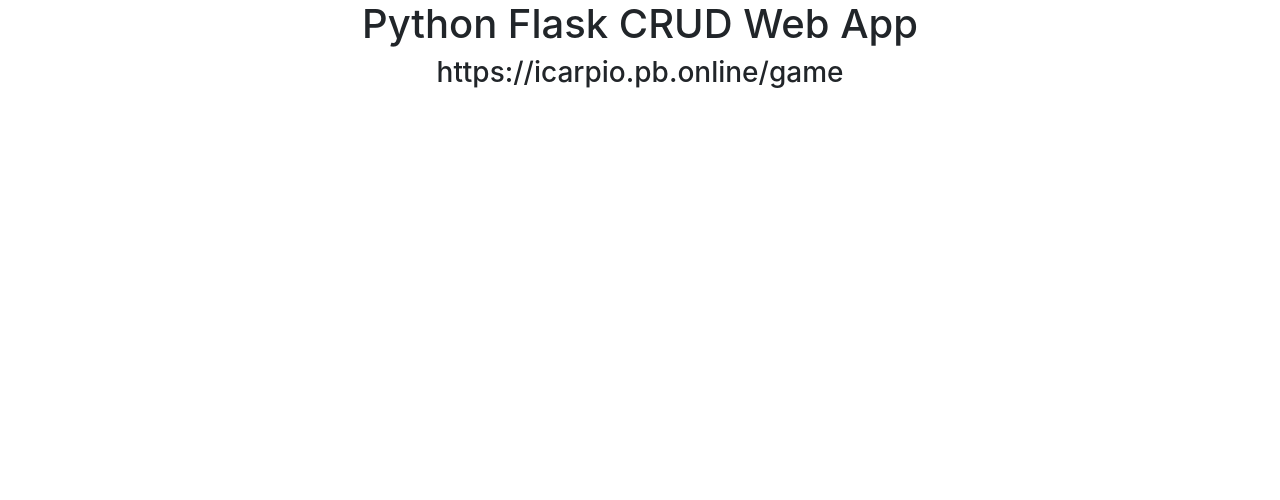
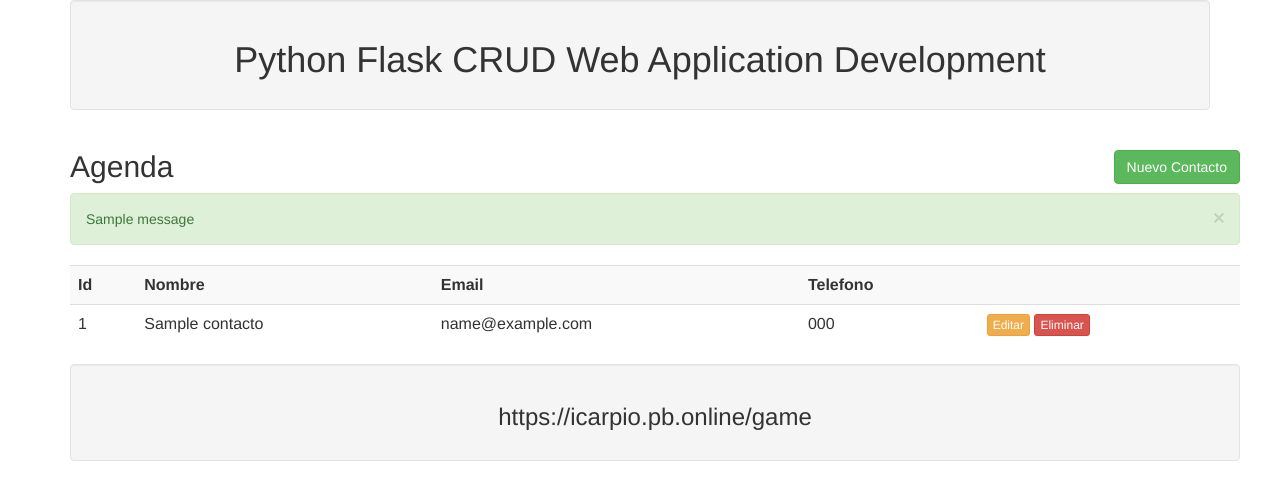
Before and after one commit to icarpio/CRUDFlask, a Flask app: page / in a window 1280 px wide. Shown: the top 500 px of the page. Run offline with Flask 2, Linux system fonts and the light colour scheme; tables that the repository leaves empty or names only in its code hold one stand-in row (values such as "Sample post"); one stand-in notice (Sample message) is shown; some libraries are stand-ins or nearby versions.

Commit message:
Add Insert & List

```diff
--- a/App.py
+++ b/App.py
@@ -1,11 +1,47 @@
-from flask import Flask, render_template
+from flask import Flask, render_template, request, redirect, url_for, flash
+from flask_mysqldb import MySQL
+
+
 
 app = Flask(__name__)
+app.secret_key = 'many random bytes'
+
+app.config['MYSQL_HOST'] = 'localhost'
+app.config['MYSQL_USER'] = 'root'
+app.config['MYSQL_PASSWORD'] = 'root'
+app.config['MYSQL_DB'] = 'agenda'
+
+mysql = MySQL(app)
+
 
 
 @app.route('/')
 def Index():
-    return render_template('index.html')
+    cur = mysql.connection.cursor()
+    cur.execute("SELECT  * FROM contactos")
+    data = cur.fetchall()
+    cur.close()
+
+
+
+
+    return render_template('index.html', contactos=data )
+
+
+
+@app.route('/insert', methods = ['POST'])
+def insert():
+
+    if request.method == "POST":
+        flash("Datos insertados correctamente")
+        name = request.form['nombre']
+        email = request.form['email']
+        phone = request.form['telefono']
+        cur = mysql.connection.cursor()
+        cur.execute("INSERT INTO contactos (nombre, email, telefono) VALUES (%s, %s, %s)", (name, email, phone))
+        mysql.connection.commit()
+        return redirect(url_for('Index'))
+
 
 if __name__ == "__main__":
     app.run(debug=True)
--- /dev/null
+++ b/templates/footer.html
@@ -0,0 +1,5 @@
+<div class="well text-center">
+
+    <h3>https://icarpio.pb.online/game</h3>
+
+</div>
--- /dev/null
+++ b/templates/header.html
@@ -0,0 +1,22 @@
+<html>
+
+<head>
+
+    <title>Crud Application</title>
+    <link href="{{url_for('static', filename = 'css/bootstrap.min.css')}}" rel="stylesheet">
+    <link rel="shortcut icon" href="{{url_for('static', filename = 'people.png' )}}">
+
+
+</head>
+
+<body>
+
+
+    <div class="container">
+
+        <div class="well text-center">
+
+            <h1>Python Flask CRUD Web Application Development</h1>
+
+
+        </div>
--- a/templates/index.html
+++ b/templates/index.html
@@ -1,24 +1,146 @@
-<html>
+{% include "header.html" %}
 
-<head>
-    <title>CRUD App</title>
-    <link href="{{url_for('static', filename='css/bootstrap.min.css')}}" rel="stylesheet">
-    <link rel="shortcut icon" href="{{url_for('static', filename='people.png')}}">
-</head>
+<link href="{{url_for('static', filename = 'css/bootstrap.min.css')}}" rel="stylesheet" /> {% block body %}
+<div class="container">
+    <div class="row">
+        <div class="col md-12">
+            <h2>
+                Agenda
+                <button type="button" class="btn btn-success  pull-right" data-toggle="modal" data-target="#myModal">
+               Nuevo Contacto
+            </button>
+            </h2>
 
-<body>
-    <div class="container">
+            {%with messages = get_flashed_messages()%} {%if messages%} {% for message in messages %}
 
-        <div class="well text-center">
-            <h1>Python Flask CRUD Web App</h1>
+            <div class="alert alert-success alert-dismissable" role="alert">
+                <button type="button" class="close" data-dismiss="alert" aria-label="close">
+               <span aria-hidden="true">&times;</span></button> {{ message }}
+            </div>
+
+            {%endfor%} {%endif%} {%endwith%}
+
+            <table class="table table-striped">
+                <tr>
+                    <th>Id</th>
+                    <th>Nombre</th>
+                    <th>Email</th>
+                    <th>Telefono</th>
+                    <th></th>
+                </tr>
+
+                {% for row in contactos %}
+                <tr>
+                    <td>{{row.0}}</td>
+                    <td>{{row.1}}</td>
+                    <td>{{row.2}}</td>
+                    <td>{{row.3}}</td>
+                    <td>
+                        <a href="" class="btn btn-warning btn-xs" data-toggle="modal" data-target="#modaledit">Editar</a>
+                        <a href="" class="btn btn-danger btn-xs" onclick="return confirm('Are You Sure For Delete?')">Eliminar</a>
+                    </td>
+                </tr>
+                <!-- Update -->
+                <div id="modaledit{{row.0}}" class="modal fade" role="dialog">
+                    <div class="modal-dialog">
+                        <div class="modal-content">
+                            <div class="modal-header">
+                                <button type="button" class="close" data-dismiss="modal">
+                           &times;
+                        </button>
+
+                                <h4 class="modal-title">Actualizar Datos</h4>
+                            </div>
+
+                            <div class="modal-body">
+                                <form action="" method="POST">
+                                    <div class="form-group">
+                                        <label>Nombre:</label>
+                                        <input type="hidden" name="id" value="" />
+
+                                        <input type="text" class="form-control" name="name" value="" />
+                                    </div>
+
+                                    <div class="form-group">
+                                        <label>Email:</label>
+
+                                        <input type="text" class="form-control" name="email" value="" />
+                                    </div>
+
+                                    <div class="form-group">
+                                        <label>Telefono:</label>
+
+                                        <input type="text" class="form-control" name="phone" value="" />
+                                    </div>
+
+                                    <div class="form-group">
+                                        <button class="btn btn-primary" type="sbumit">Editar</button>
+                                    </div>
+                                </form>
+                            </div>
+
+                            <div class="modal-footer">
+                                <button type="button" class="btn btn-default" data-dismiss="modal">Cerrar</button>
+                            </div>
+                        </div>
+                    </div>
+                </div>
+
+                {% endfor %}
+            </table>
         </div>
 
+        <!-- Insert -->
 
-        <div class="well text-center">
-            <h3> https://icarpio.pb.online/game</h3>
+        <div id="myModal" class="modal fade" role="dialog">
+            <div class="modal-dialog">
+                <div class="modal-content">
+                    <div class="modal-header">
+                        <button type="button" class="close" data-dismiss="modal">&times;</button>
+
+                        <h4 class="modal-title">Nuevo Contacto</h4>
+                    </div>
+
+                    <div class="modal-body">
+                        <form action="{{ url_for('insert') }}" method="POST">
+                            <div class="form-group">
+                                <label>Nombre:</label>
+                                <input type="text" class="form-control" name="nombre" required="1" />
+                            </div>
+
+                            <div class="form-group">
+                                <label>Email:</label>
+                                <input type="text" class="form-control" name="email" required="1" />
+                            </div>
+
+                            <div class="form-group">
+                                <label>Telefono:</label>
+                                <input type="text" class="form-control" name="telefono" required="1" />
+                            </div>
+
+                            <div class="form-group">
+                                <button class="btn btn-primary" type="submit">
+                           Insertar Datos
+                        </button>
+                            </div>
+                        </form>
+                    </div>
+
+                    <div class="modal-footer">
+                        <button type="button" class="btn btn-default" data-dismiss="modal">
+                     Cerrar
+                  </button>
+                    </div>
+                </div>
+            </div>
         </div>
+
+        {% include "footer.html" %}
     </div>
+</div>
 
-</body>
+{% endblock %}
 
-</html>
+<script type="text/javascript" src="{{url_for('static', filename='js/jquery-3.2.1.min.js') }}"></script>
+
+<script type="text/javascript" src="{{url_for('static', filename = 'js/bootstrap.min.js')}}"></script>
```
Also changed, not shown: templates/addstudent.html (added, +58 -0 lines).
